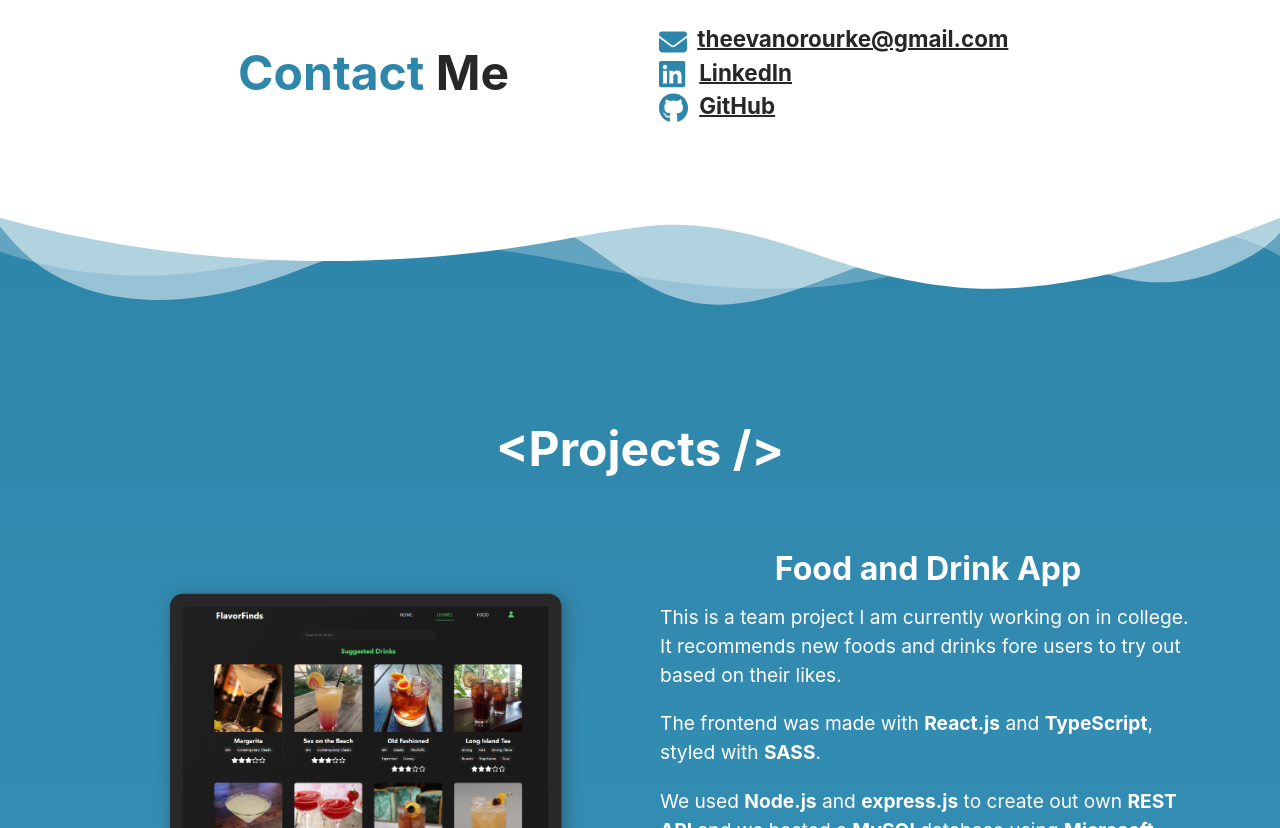
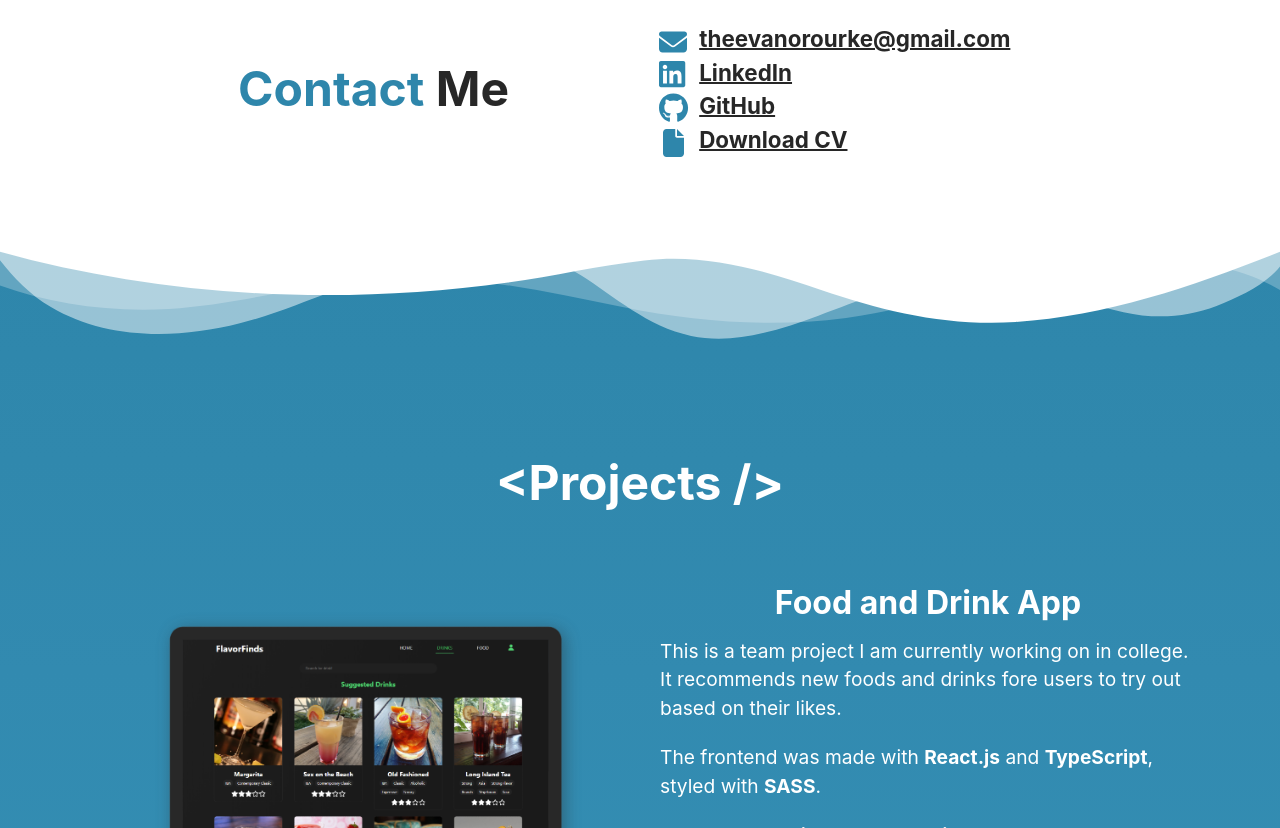
Before and after one commit to Evan-OR/portfolio-2023, a React (Vite) app: page / in a window 1280 px wide. Shown: the part 1620-2448 px from the top of the page. Built offline with nearby package versions, Linux system fonts and the light colour scheme.

Commit message:
Added downloadable CV to about section

```diff
--- a/src/components/AboutMe.tsx
+++ b/src/components/AboutMe.tsx
@@ -1,6 +1,5 @@
 import stlye from '../css/aboutMeStyles.module.css';
 import AzureIcon from './svg/BackendIcons/AzureIcon';
-import ExpressIcon from './svg/BackendIcons/ExpressIcon';
 import MySQLIcon from './svg/BackendIcons/MySQLIcon';
 import NodeJsIcon from './svg/BackendIcons/NodeJsIcon';
 import EmailIcon from './svg/EmailIcon';
@@ -14,6 +13,8 @@ import GitHubIcon from './svg/GitHubIcon';
 import LinkedInIcon from './svg/LinkedInIcon';
 import GitIcon from './svg/otherIcons/GitIcon';
 import JavaIcon from './svg/otherIcons/JavaIcon';
+import cv from "../cv/Evan O'Rourke CV.pdf";
+import FileIcon from './svg/FileIcon';
 
 function AboutMe() {
   return (
@@ -72,7 +73,7 @@ function AboutMe() {
 
         <div id={stlye.linkWrapper} className={stlye.infoWrapper}>
           <div className={stlye.linkWrapper}>
-            <EmailIcon styles={{ fill: '#2e86ab', width: '28px', marginRight: '10px' }} />
+            <EmailIcon styles={{ fill: '#2e86ab', width: '28px', marginRight: '12px' }} />
             <a className={stlye.link} href="mailto: theevanorourke@gmail.com">
               theevanorourke@gmail.com
             </a>
@@ -89,6 +90,12 @@ function AboutMe() {
               GitHub
             </a>
           </div>
+          <div className={stlye.linkWrapper}>
+            <FileIcon styles={{ fill: '#2e86ab', width: '28px', marginRight: '8px', marginLeft: '4px' }} />
+            <a target="_blank" className={stlye.link} href={cv}>
+              Download CV
+            </a>
+          </div>
         </div>
       </div>
       {/* CONTACT ME START */}
--- /dev/null
+++ b/src/components/svg/FileIcon.tsx
@@ -0,0 +1,16 @@
+import React from 'react';
+
+type svgProps = {
+  styles?: React.CSSProperties;
+};
+
+function FileIcon(props: svgProps) {
+  const { styles } = props;
+  return (
+    <svg style={styles} xmlns="http://www.w3.org/2000/svg" viewBox="0 0 512 512">
+      <path d="M0 64C0 28.7 28.7 0 64 0H224V128c0 17.7 14.3 32 32 32H384V448c0 35.3-28.7 64-64 64H64c-35.3 0-64-28.7-64-64V64zm384 64H256V0L384 128z" />
+    </svg>
+  );
+}
+
+export default FileIcon;
```
Also changed, not shown: 1 other file (tests, documents, lock files or other folders).
